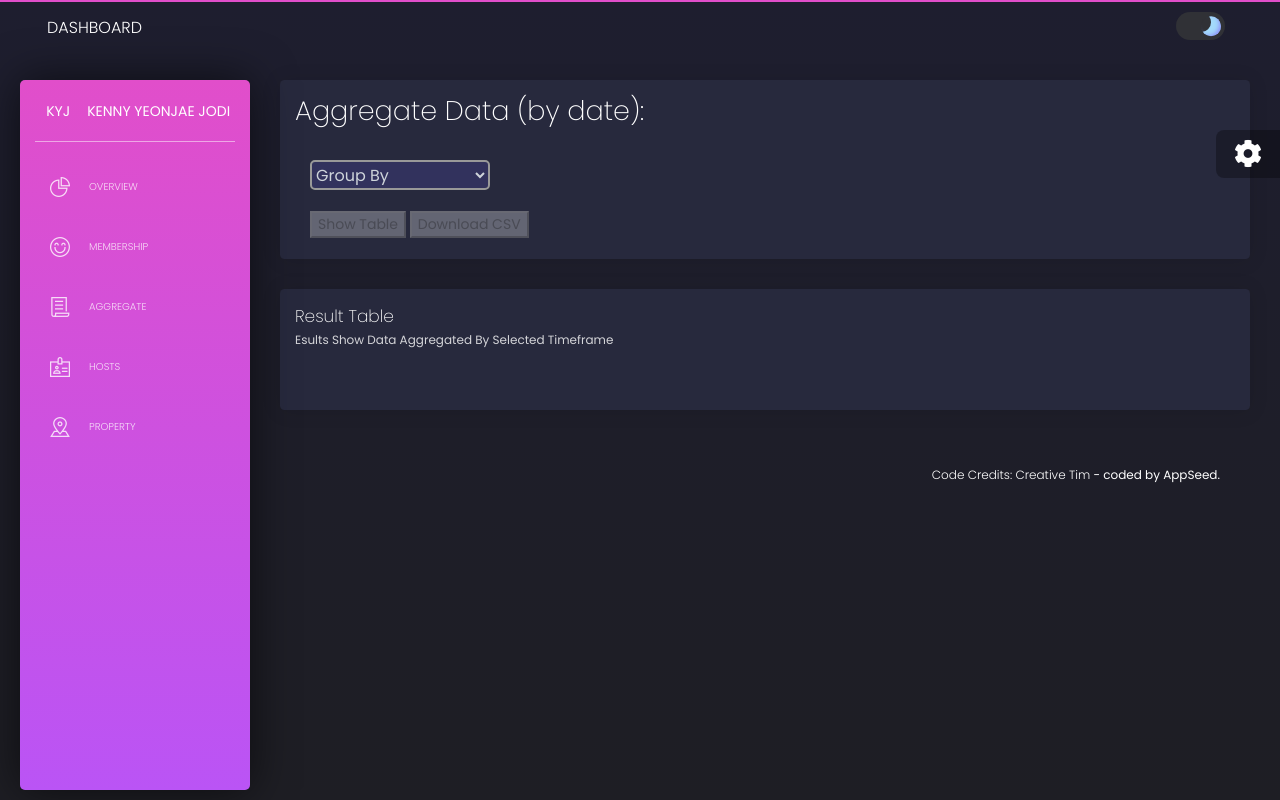
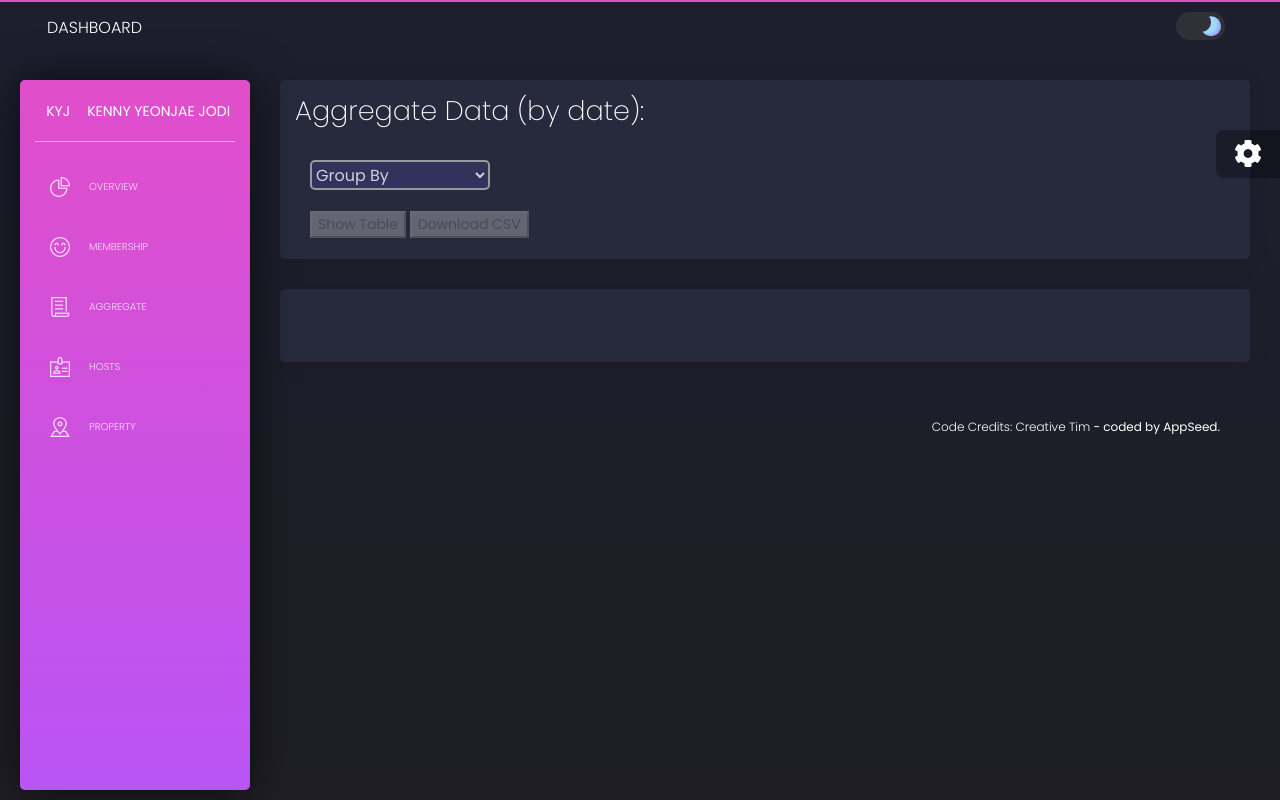
Before and after one commit to joderz/beans, a Flask app: page /aggregate in a window 1280 px wide. Run offline with Flask 2, Linux system fonts and the light colour scheme; parts of the project's set-up code (start-up, migrations or seed data) failed here and were passed over; some libraries are stand-ins or nearby versions.

Commit message:
test remove texts

```diff
--- a/apps/templates/home/aggregate.html
+++ b/apps/templates/home/aggregate.html
@@ -37,8 +37,8 @@
       <div class="col-md-12">
         <div class="card ">
           <div class="card-header">
-            <h4 class="card-title"> Result Table </h4>
-            <p class="category"> esults show data aggregated by selected timeframe </p>
+            <h4 class="card-title"> </h4>
+            <p class="category">  </p>
           </div>
           <div class="card-body">
             <div class="table-responsive">
```
